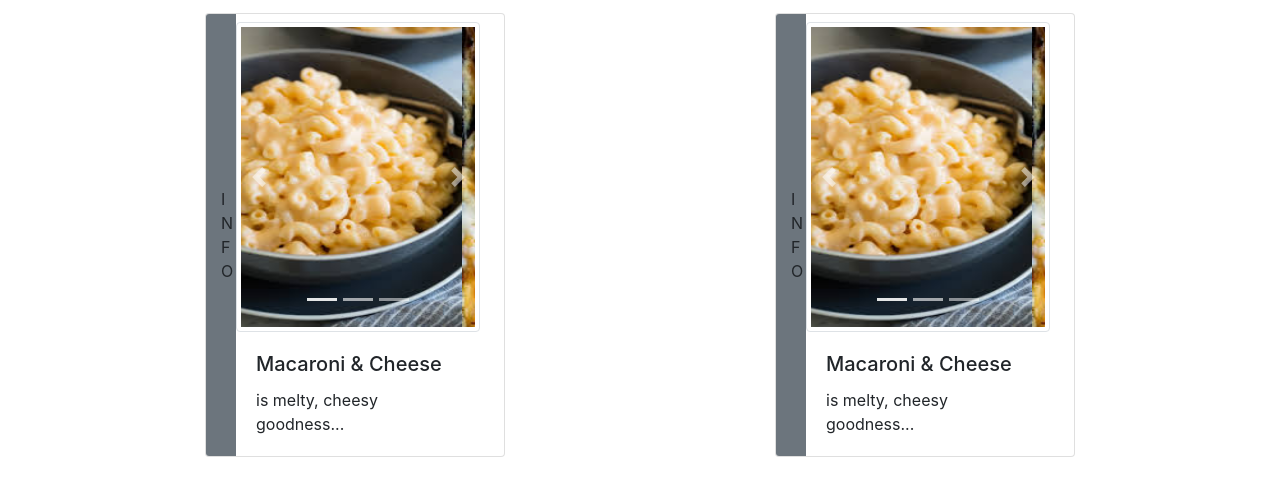
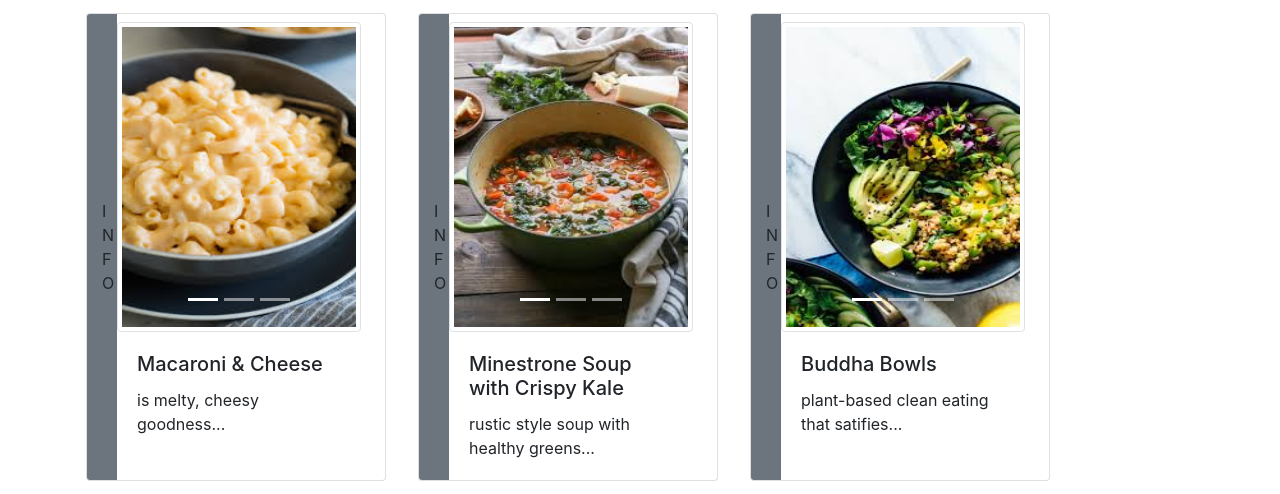
Before and after one commit to illfriday/openOven, a website: page index.html in a window 1280 px wide. Shown: the part 112-606 px from the top of the page. Drawn offline with nearby package versions, Linux system fonts and the light colour scheme.

Commit message:
add recipe images remove carousel auto scroll

```diff
--- a/index.html
+++ b/index.html
@@ -13,7 +13,6 @@
 <body>
   <nav class="navbar navbar-dark bg-dark sticky-top">
     <div class="container mx-1 pr-0">
-      <!-- <div class="row"> -->
         <a class=" navbar-brand d-inline pb-0 ">
           <img src="/misc_files/openOvenIcon.svg" alt="openOven Icon" class="  " id="oOIcon" height="50" width="150">
           <span>openOven</span>
@@ -30,7 +29,6 @@
             </a>
           </li>
         </ul>
-      <!-- </div> -->
     </div>
   </nav>
   <div class="col m-0 ">
@@ -40,15 +38,15 @@
   <div class="container">
     <div class="row">
 
-      <div class="card mx-auto my-3 pl-0 col-12 flex-row">
+      <div class="card mx-auto mx-lg-3 my-3 pl-0 col-12 flex-row">
         <div class="col-1 bg-secondary ml-0 cardInfoToggle">INFO</div>
         <div class="col-11 pl-0">
           <div class="mt-2  img-thumbnail">
-            <div id="carouselExampleIndicators" class="carousel slide" data-ride="carousel">
+            <div id="carouselMac" class="carousel slide" data-ride="carousel">
               <ol class="carousel-indicators">
-                <li data-target="#carouselExampleIndicators" data-slide-to="0" class="active"></li>
-                <li data-target="#carouselExampleIndicators" data-slide-to="1"></li>
-                <li data-target="#carouselExampleIndicators" data-slide-to="2"></li>
+                <li data-target="#carouselMac" data-slide-to="0" class="active"></li>
+                <li data-target="#carouselMac" data-slide-to="1"></li>
+                <li data-target="#carouselMac" data-slide-to="2"></li>
               </ol>
               <div class="carousel-inner">
                 <div class="carousel-item active">
@@ -61,66 +59,89 @@
                   <img class="d-block w-100" src="img/macNCheese3.jpeg" alt="Third slide">
                 </div>
               </div>
-              <a class="carousel-control-prev" href="#carouselExampleIndicators" role="button" data-slide="prev">
-                <span class="carousel-control-prev-icon" aria-hidden="true"></span>
-                <span class="sr-only">Previous</span>
-              </a>
-              <a class="carousel-control-next" href="#carouselExampleIndicators" role="button" data-slide="next">
-                <span class="carousel-control-next-icon" aria-hidden="true"></span>
-                <span class="sr-only">Next</span>
-              </a>
             </div>
           </div>
-
           <div class="card-body">
             <h5 class="card-title">Macaroni & Cheese</h5>
             <p class="card-text">is melty, cheesy goodness...</p>
           </div>
         </div>
-
       </div>
 
-      <div class="card mx-auto my-3 pl-0 col-12 flex-row">
+      <div class="card mx-auto mx-lg-3 my-3 pl-0 col-12 flex-row">
         <div class="col-1 bg-secondary ml-0 cardInfoToggle">INFO</div>
         <div class="col-11 pl-0">
           <div class="mt-2  img-thumbnail">
-            <div id="carouselExampleIndicators" class="carousel slide" data-ride="carousel">
+            <div id="carouselMine" class="carousel slide" >
               <ol class="carousel-indicators">
-                <li data-target="#carouselExampleIndicators" data-slide-to="0" class="active"></li>
-                <li data-target="#carouselExampleIndicators" data-slide-to="1"></li>
-                <li data-target="#carouselExampleIndicators" data-slide-to="2"></li>
+                <li data-target="#carouselMine" data-slide-to="0" class="active"></li>
+                <li data-target="#carouselMine" data-slide-to="1"></li>
+                <li data-target="#carouselMine" data-slide-to="2"></li>
               </ol>
               <div class="carousel-inner">
                 <div class="carousel-item active">
-                  <img class="d-block w-100" src="/img/macNCheese.jpeg" alt="First slide">
+                  <img class="d-block w-100" src="/img/minestrone3.jpeg" alt="First slide">
                 </div>
                 <div class="carousel-item">
-                  <img class="d-block w-100" src="/img/macNCheese2.jpeg" alt="Second slide">
+                  <img class="d-block w-100" src="/img/minestrone.jpeg" alt="Second slide">
                 </div>
                 <div class="carousel-item">
-                  <img class="d-block w-100" src="img/macNCheese3.jpeg" alt="Third slide">
+                  <img class="d-block w-100" src="img/minestrone2.jpeg" alt="Third slide">
                 </div>
               </div>
-              <a class="carousel-control-prev" href="#carouselExampleIndicators" role="button" data-slide="prev">
-                <span class="carousel-control-prev-icon" aria-hidden="true"></span>
-                <span class="sr-only">Previous</span>
-              </a>
-              <a class="carousel-control-next" href="#carouselExampleIndicators" role="button" data-slide="next">
-                <span class="carousel-control-next-icon" aria-hidden="true"></span>
-                <span class="sr-only">Next</span>
-              </a>
             </div>
           </div>
-
           <div class="card-body">
-            <h5 class="card-title">Macaroni & Cheese</h5>
-            <p class="card-text">is melty, cheesy goodness...</p>
+            <h5 class="card-title">Minestrone Soup with Crispy Kale</h5>
+            <p class="card-text">rustic style soup with healthy greens...</p>
           </div>
         </div>
+      </div>
 
+      <div class="card mx-auto mx-lg-3 my-3 pl-0 col-12 flex-row">
+        <div class="col-1 bg-secondary ml-0 cardInfoToggle">INFO</div>
+        <div class="col-11 pl-0">
+          <div class="mt-2  img-thumbnail">
+            <div id="carouselBuddha" class="carousel slide"  >
+              <ol class="carousel-indicators">
+                <li data-target="#carouselBuddha" data-slide-to="0" class="active"></li>
+                <li data-target="#carouselBuddha" data-slide-to="1"></li>
+                <li data-target="#carouselBuddha" data-slide-to="2"></li>
+              </ol>
+              <div class="carousel-inner">
+                <div class="carousel-item active">
+                  <img class="d-block w-100" src="/img/buddhaBowl1.jpeg" alt="First slide">
+                </div>
+                <div class="carousel-item">
+                  <img class="d-block w-100" src="/img/buddhaBowl2.jpeg" alt="Second slide">
+                </div>
+                <div class="carousel-item">
+                  <img class="d-block w-100" src="img/buddhaBowl3.jpeg" alt="Third slide">
+                </div>
+              </div>
+
+            </div>
+          </div>
+          <div class="card-body">
+            <h5 class="card-title">Buddha Bowls</h5>
+            <p class="card-text">plant-based clean eating that satifies...</p>
+          </div>
+        </div>
+      </div>
+    </div>
+
+
+
+    <div class="row">
+      <div class="col bg-secondary mt-3">
+        <h2 class="text-center mx-auto  pt-2"><strong>CONTEST: </strong>Hot Toddies</h2>
+        <div class="col col-lg-4 mx-xs-auto mr-lg-auto">
+          <img class="img-fluid py-3" src="/img/hottoddy1.jpeg" alt="">
+        </div>
       </div>
     </div>
   </div>
+
 
 
 
@@ -129,6 +150,14 @@
     <script src="node_modules/popper.js/dist/umd/popper.min.js"></script>
     <script src="node_modules/bootstrap/dist/js/bootstrap.min.js"></script>
 
+    <!-- TRYING TO GET CAROUSEL TO STOP AUTO SCROLLING -->
+      <script>
+      $('.carousel').carousel({
+          pause: true,
+          interval: false
+        });
+    </script>
+
   </footer>
 </body>
 </html>
```
Also changed, not shown: img/buddhaBowl1.jpeg (added), img/buddhaBowl2.jpeg (added), img/buddhaBowl3.jpeg (added), img/hottoddy1.jpeg (added), img/minestrone2.jpeg (added), img/minestrone3.jpeg (added).
